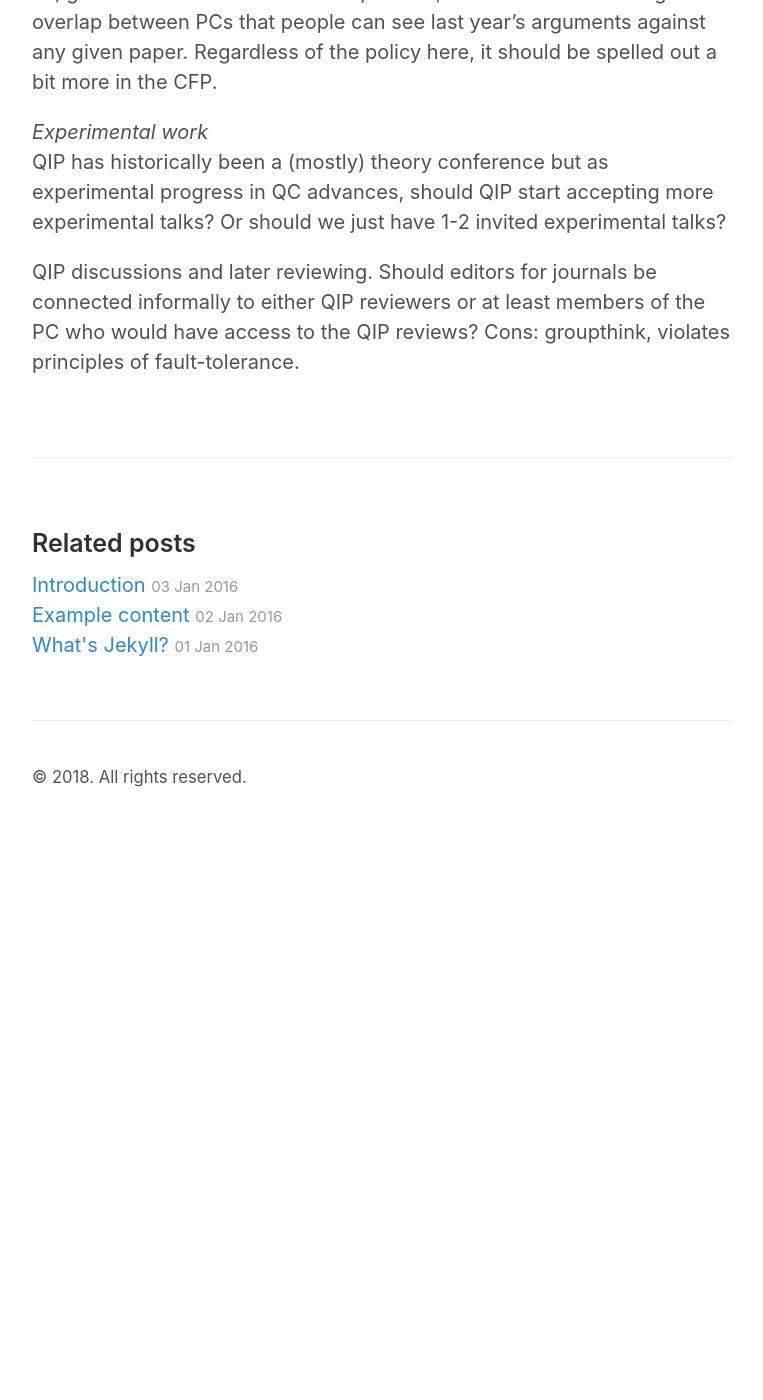
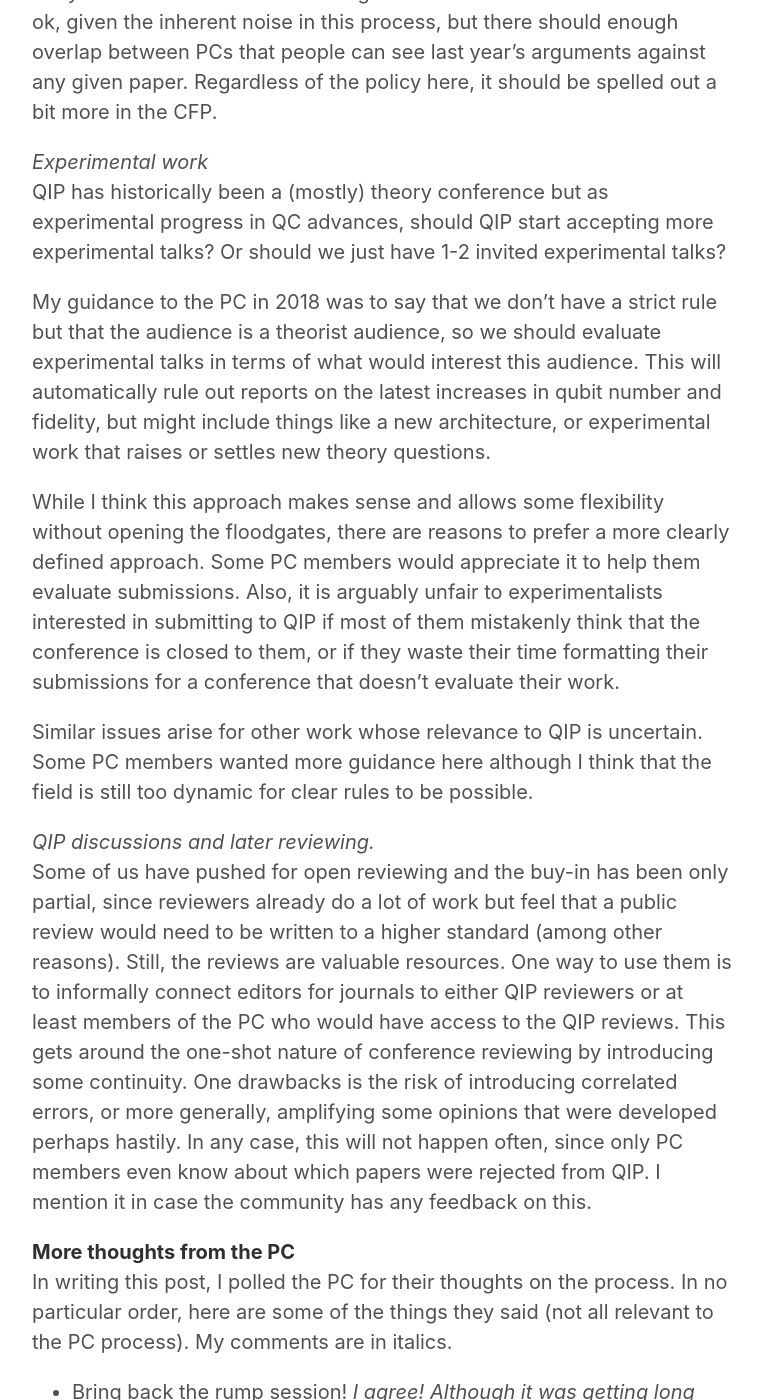
Before and after one commit to quantum-aram/quantum-aram.github.io, a Jekyll site: the page built from _posts/2018-05-04-PC.md, in a window 1280 px wide and 1400 px high, scrolled down 6714 px. Shown: the whole window, without its empty margins (258-1021 px from the left). Built offline with Jekyll 4.4.1, drawn with Linux system fonts in a browser that asks for light colours; before the commit the page ends 7545 px from its top, so only the background shows below that; some of the changed text lies outside the part shown.

Commit message:
hopefully done with first draft

```diff
--- a/_posts/2018-05-04-PC.md
+++ b/_posts/2018-05-04-PC.md
@@ -4,7 +4,7 @@ title: What I learned from being QIP PC chair
 categories: QIP, conferences
 ---
 
-I was recently chair of the program committee for [QIP 2018](https://qutech.nl/qip2018/), and since I started the process by writing past chairs for advice, I thought I'd write down my own thoughts with the hope that they might be useful later.  I was inspired in part by [Boaz Barak's reflections on being PC chair](https://windowsontheory.org/2015/03/02/tips-for-future-focsstoc-program-chairs/) which is higher quality (and quantity) than what you'll find here.
+I was recently chair of the program committee for [QIP 2018](https://qutech.nl/qip2018/), and since I started the process by writing past chairs for advice, I thought I'd write down my own thoughts with the hope that they might be useful later.  I was inspired in part by [Boaz Barak's reflections on being PC chair](https://windowsontheory.org/2015/03/02/tips-for-future-focsstoc-program-chairs/) which contains some great ideas like "shell reviews" as well as a helpful overview of the whole process.
 
 **Before the talk submission deadline**
 
@@ -73,7 +73,19 @@ The CFP says contributions should be "outstanding recent research contributions"
 *Experimental work*
 QIP has historically been a (mostly) theory conference but as experimental progress in QC advances, should QIP start accepting more experimental talks?  Or should we just have 1-2 invited experimental talks?
 
-QIP discussions and later reviewing.  Should editors for journals be
-connected informally to either QIP reviewers or at least members of
-the PC who would have access to the QIP reviews?
-Cons: groupthink, violates principles of fault-tolerance.
+My guidance to the PC in 2018 was to say that we don't have a strict rule but that the audience is a theorist audience, so we should evaluate experimental talks in terms of what would interest this audience.  This will automatically rule out reports on the latest increases in qubit number and fidelity, but might include things like a new architecture, or experimental work that raises or settles new theory questions.
+
+While I think this approach makes sense and allows some flexibility without opening the floodgates, there are reasons to prefer a more clearly defined approach.  Some PC members would appreciate it to help them evaluate submissions.  Also, it is arguably unfair to experimentalists interested in submitting to QIP if most of them mistakenly think that the conference is closed to them, or if they waste their time formatting their submissions for a conference that doesn't evaluate their work.
+
+Similar issues arise for other work whose relevance to QIP is uncertain.  Some PC members wanted more guidance here although I think that the field is still too dynamic for clear rules to be possible.
+
+*QIP discussions and later reviewing.*
+Some of us have pushed for open reviewing and the buy-in has been only partial, since reviewers already do a lot of work but feel that a public review would need to be written to a higher standard (among other reasons).  Still, the reviews are valuable resources.  One way to use them is to informally connect editors for journals to either QIP reviewers or at least members of the PC who would have access to the QIP reviews.  This gets around the one-shot nature of conference reviewing by introducing some continuity.  One drawbacks is the risk of introducing correlated errors, or more generally, amplifying some opinions that were developed perhaps hastily.  In any case, this will not happen often, since only PC members even know about which papers were rejected from QIP.  I mention it in case the community has any feedback on this.
+
+**More thoughts from the PC**
+In writing this post, I polled the PC for their thoughts on the process.  In no particular order, here are some of the things they said (not all relevant to the PC process).  My comments are in italics.
+* Bring back the rump session!  *I agree!  Although it was getting long and evenings were getting full.  People are always allowed to skip things.*
+* Cheaper conference dinner. _It may not be easy to "just order pizza and get some kegs" for 500 people but I also would vote for something more informal, perhaps where you can walk around and talk to different people._
+* Wow there are a lot of clearly subpar submissions.  Maybe we should restrict submissions somehow? _I don't think excessive submissions are a problem but a few different PC members brought it up.  Perhaps there could be mechanisms to reduce the # of independent reviews for submissions that are clearly belong threshold?_
+* Some PC members wanted more clarity on some of the above issues, like our approach to experimental work, older submissions, and submissions that were seen as deviating from the guidelines.  Others _(like me)_ were happy with flexibility.
+* Along with a low acceptance rate, there is a concern about "outsiders" having trouble meeting the ever-evolving QIP standards.  This one of the arguments given for requiring 3-page abstracts + full papers, which do generally tend to guide submissions towards a format more likely to be accepted.  _I agree with this but think that there is also scope for putting more "non-binding" advice in the CFP, which can help authors without forcing either authors or referees to be too rigid._
```
Also changed, not shown: other parts of _posts/2018-05-04-PC.md (+1 -1 lines).
